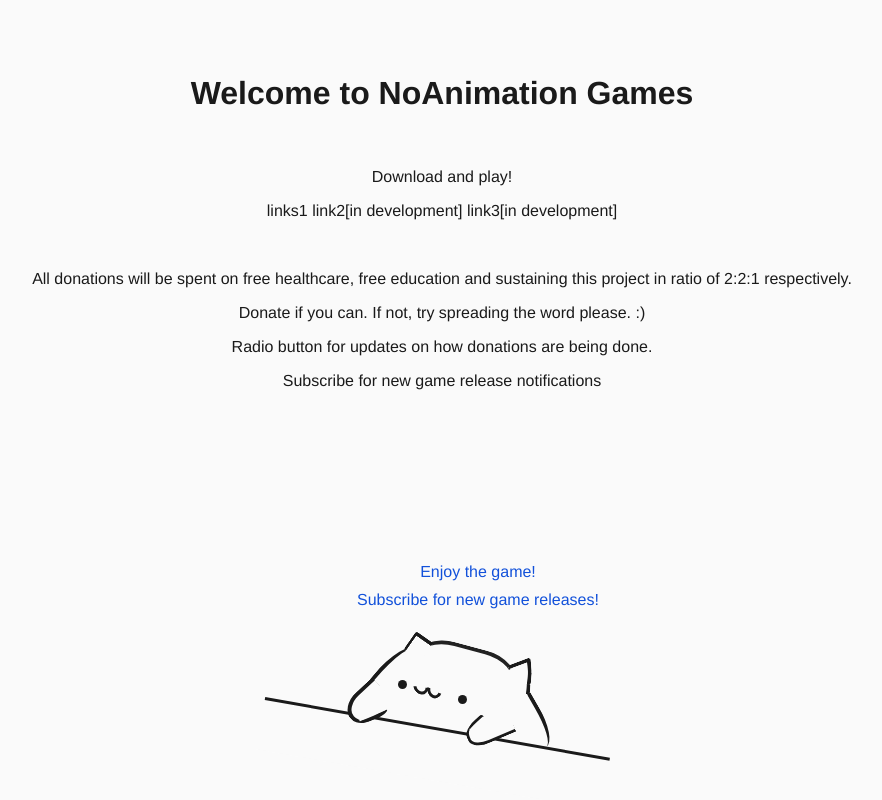
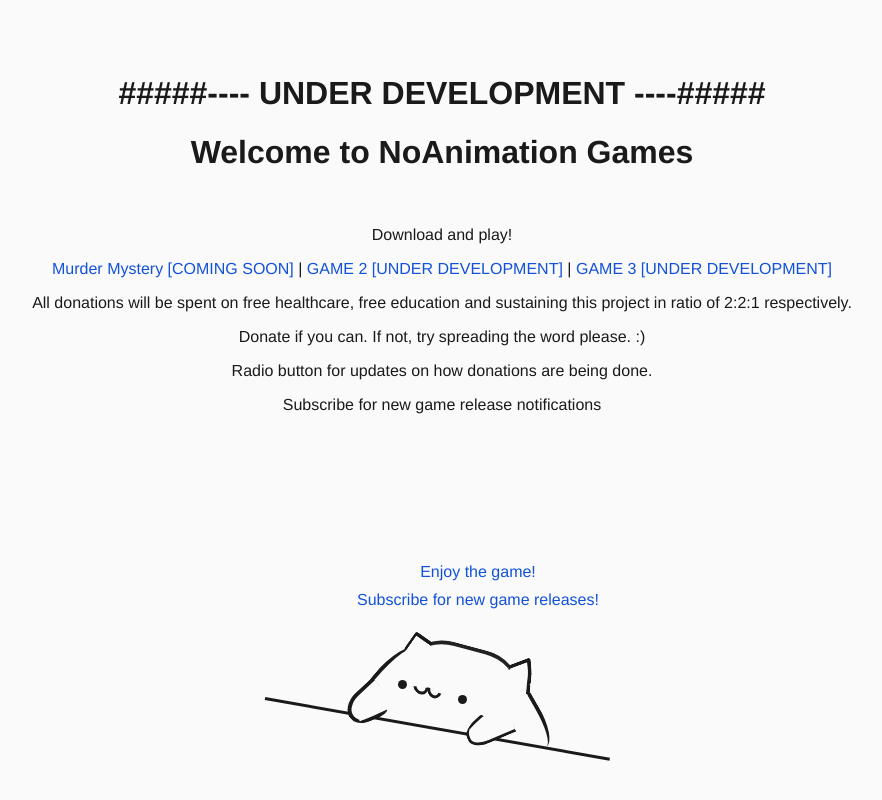
Before and after one commit to Sankalp7943/no_animation_games_site, a plain HTML site: page index.html in a window 1280 px wide. Shown: the whole page, without its empty margins (198-1080 px from the left). Drawn offline with Linux system fonts and the light colour scheme.

Commit message:
update changes some

```diff
--- a/index.html
+++ b/index.html
@@ -1,5 +1,8 @@
 <html>
 <head>
+  <title>
+    NoAnimationGames
+  </title>
     <style>
         body {
     font-family: "Helvetica Neue";
@@ -411,12 +414,15 @@
         Sankalp Sharma, Aritro Mukherjee, Abhishek Suresh,
         Sankalp Sharma, Aritro Mukherjee, Abhishek Suresh,
     </marquee>
+
     <div class = "info">
         <br>
+        <h1>#####---- UNDER DEVELOPMENT ----#####</h1>
         <h1>Welcome to NoAnimation Games</h1>
         <br>
         <p>Download and play!</p>
-        <p>links1 link2[in development] link3[in development]</p>
+        <span><a class="link" href="">Murder Mystery [COMING SOON]</a> | <a class="link" href="">GAME 2 [UNDER DEVELOPMENT]</a> |
+          <a class="link" href="">GAME 3 [UNDER DEVELOPMENT]</a></span>
         <br>
         <p>All donations will be spent on free healthcare, free education and sustaining this project in ratio of 2:2:1 respectively.</p>
         <p>Donate if you can. If not, try spreading the word please. :)</p>
```
